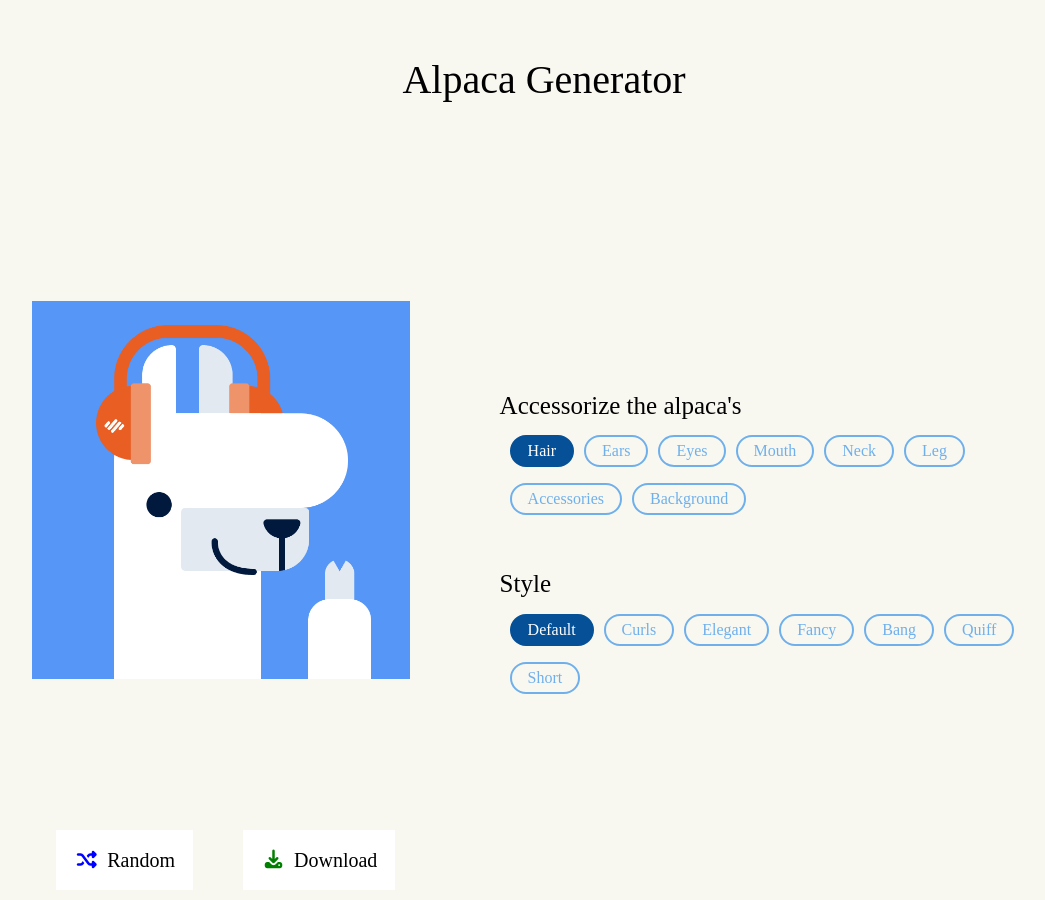
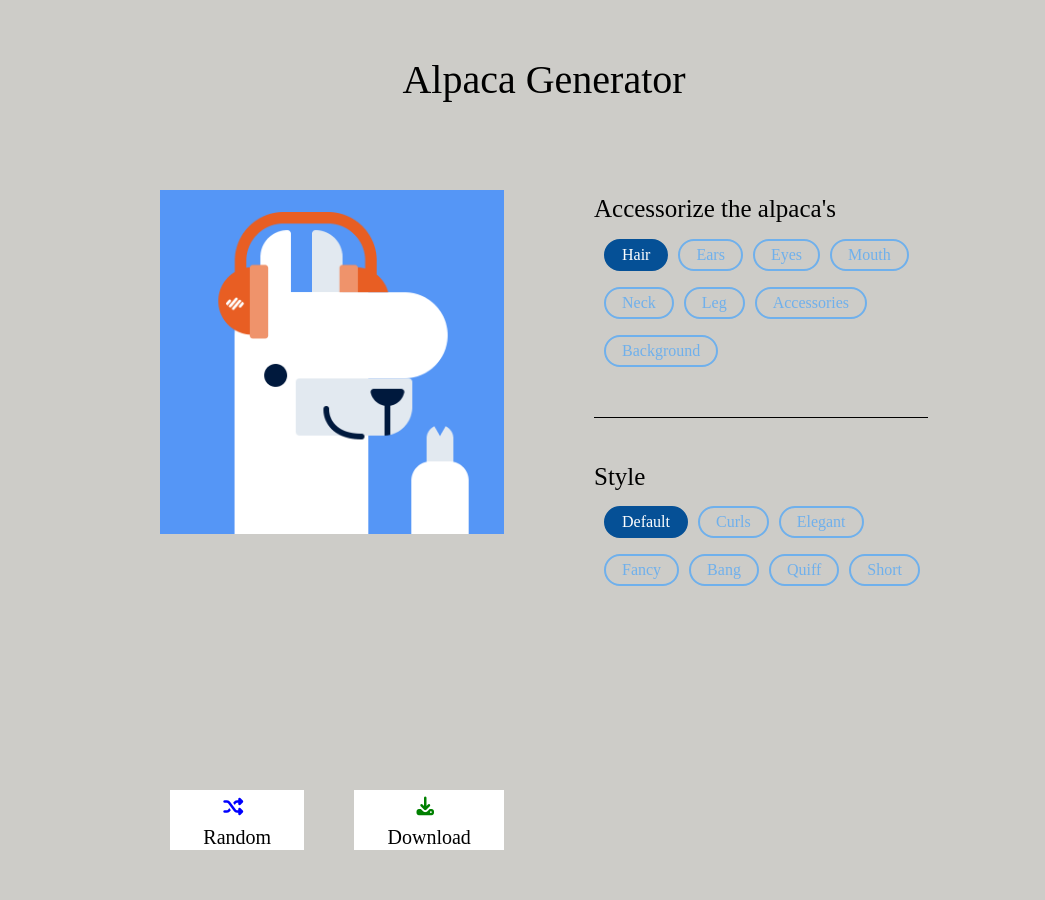
Before and after one commit to sedfarouk/alpaca-generator, a React (Vite) app: page / in a window 1280 px wide. Shown: the whole page, without its empty margins (96-1141 px from the left). After the commit the page ends 860 px from the top, so only its background shows below. Built offline with nearby package versions, Linux system fonts and the light colour scheme; a web font is replaced by a local one.

Commit message:
feat: add better styling - bg, alignment, img

```diff
--- a/src/components/Alpaca.jsx
+++ b/src/components/Alpaca.jsx
@@ -83,12 +83,12 @@ export default function Alpaca() {
   }
 
   return (
-    <div className="w-4/5 mx-auto">
+    <div className="mx-auto w-3/5">
       <h1 className="text-[30px] md:text-[40px] text-center m-[50px]">
         Alpaca Generator
       </h1>
-      <div className="main mt-[80px] flex flex-col md:flex-row items-center gap-20">
-        <div className="alpaca basis-2/5">
+      <div className="main mt-[80px] flex flex-col md:flex-row gap-20">
+        <div className="alpaca basis-1/2">
           <div className="relative h-[400px] md:h-[600px] w-auto" ref={alpacaDivRef}>
             <Part partItem="background" partImagesMap={backgroundImagesMap}>
               <Part partItem="leg" partImagesMap={legImagesMap}>
@@ -96,10 +96,10 @@ export default function Alpaca() {
                   <Part partItem="neck" partImagesMap={neckImagesMap}>
                     <Part partItem="nose" partImagesMap={noseImagesMap}>
                       <Part partItem="mouth" partImagesMap={mouthImagesMap}>
-                        <Part partItem="accessories" partImagesMap={accessoriesImagesMap}>
+                        <Part partItem="hair" partImagesMap={hairImagesMap}>
                           <Part
-                            partItem="hair"
-                            partImagesMap={hairImagesMap}
+                            partItem="accessories"
+                            partImagesMap={accessoriesImagesMap}
                           >
                             <Part
                               partItem="eyes"
@@ -114,7 +114,7 @@ export default function Alpaca() {
               </Part>
             </Part>
           </div>
-          <div className="flex flex-row justify-center gap-10 mt-10">
+          <div className="flex flex-row justify-center gap-10">
             <FeatureButton onClick={shuffleParts}>
               <i
                 className="fa-solid fa-shuffle"
@@ -131,7 +131,7 @@ export default function Alpaca() {
             </FeatureButton>
           </div>
         </div>
-        <div className="basis-3/5">
+        <div className="basis-1/2">
           <Settings />
         </div>
       </div>
--- a/src/components/Part.jsx
+++ b/src/components/Part.jsx
@@ -10,7 +10,7 @@ export default function Part({ partItem, partImagesMap, ...props }) {
       <img
         src={partImagesMap[selectPartStyle]}
         alt={partItem}
-        className="alpaca-part h-full w-full object-contain"
+        className="alpaca-part h-auto w-full object-contain"
       />
       {props.children}
     </>
--- a/src/components/Settings.jsx
+++ b/src/components/Settings.jsx
@@ -26,6 +26,7 @@ export default function Settings() {
           </OutlinedButton>
         ))}
       </div>
+      <hr />
       <div className="style">
         <h3> Style </h3>
         {styles.map((style) => {
--- a/src/index.css
+++ b/src/index.css
@@ -1,7 +1,7 @@
 @import "tailwindcss";
 
 body {
-  background-color: rgba(248, 246, 238, 0.884);
+  background-color: rgba(199, 198, 193, 0.884);
   min-height: 100%;
   min-width: 100%;
   font-family: "Edu NSW ACT Cursive", cursive;
```
Also changed, not shown: 1 other file (tests, documents, lock files or other folders).
